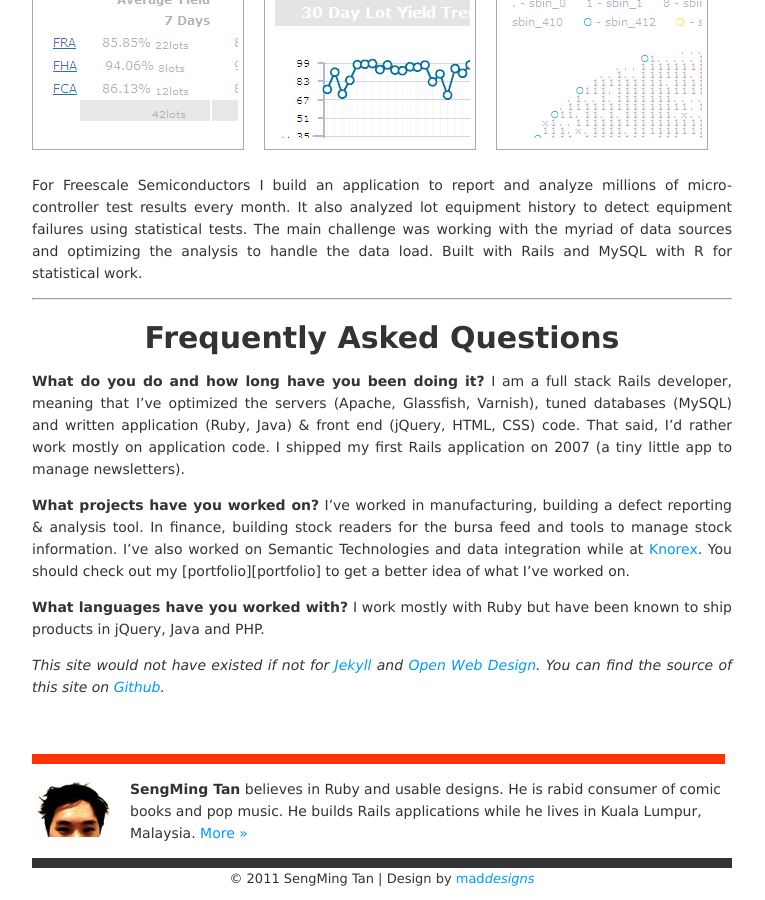
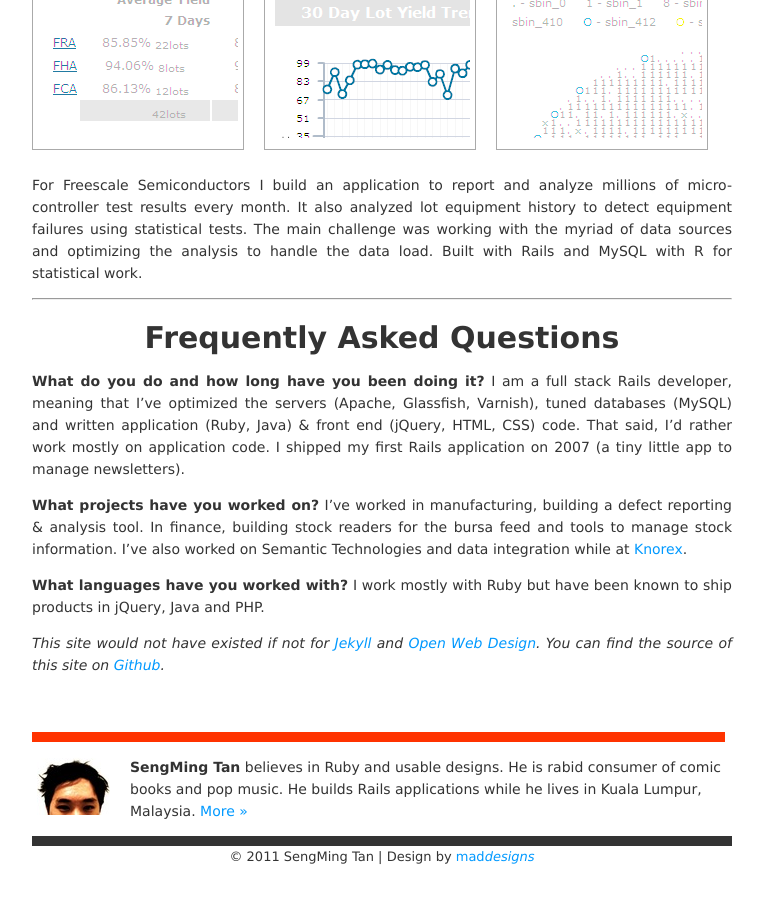
Before and after one commit to tansengming/tansengming.github.com, a Jekyll site: the page built from pages/_posts/2009-11-26-about.markdown, in a window 1280 px wide and 900 px high, scrolled down 1221 px. Shown: the whole window, without its empty margins (258-1023 px from the left). Built offline with Jekyll 4.4.1, drawn with Linux system fonts in a browser that asks for light colours; nearby versions of some CDN libraries; Markdown is read by kramdown in place of the engine named in the settings; comment, search, counter and statistics services are not loaded; after the commit the page ends 2099 px from its top, so only the background shows below that.

Commit message:
fixes broken link on about page

```diff
--- a/pages/_posts/2009-11-26-about.markdown
+++ b/pages/_posts/2009-11-26-about.markdown
@@ -97,7 +97,7 @@ For Freescale Semiconductors I build an application to report and analyze millio
 I am a full stack Rails developer, meaning that I've optimized the servers (Apache, Glassfish, Varnish), tuned databases (MySQL) and written application (Ruby, Java) & front end (jQuery, HTML, CSS) code. That said, I'd rather work mostly on application code. I shipped my first Rails application on 2007 (a tiny little app to manage newsletters).
 
 **What projects have you worked on?**
-I've worked in manufacturing, building a defect reporting & analysis tool. In finance, building stock readers for the bursa feed and tools to manage stock information. I've also worked on Semantic Technologies and data integration while at [Knorex][knorex]. You should check out my [portfolio][portfolio] to get a better idea of what I've worked on.
+I've worked in manufacturing, building a defect reporting & analysis tool. In finance, building stock readers for the bursa feed and tools to manage stock information. I've also worked on Semantic Technologies and data integration while at [Knorex][knorex].
 
 **What languages have you worked with?**
 I work mostly with Ruby but have been known to ship products in jQuery, Java and PHP.
```
